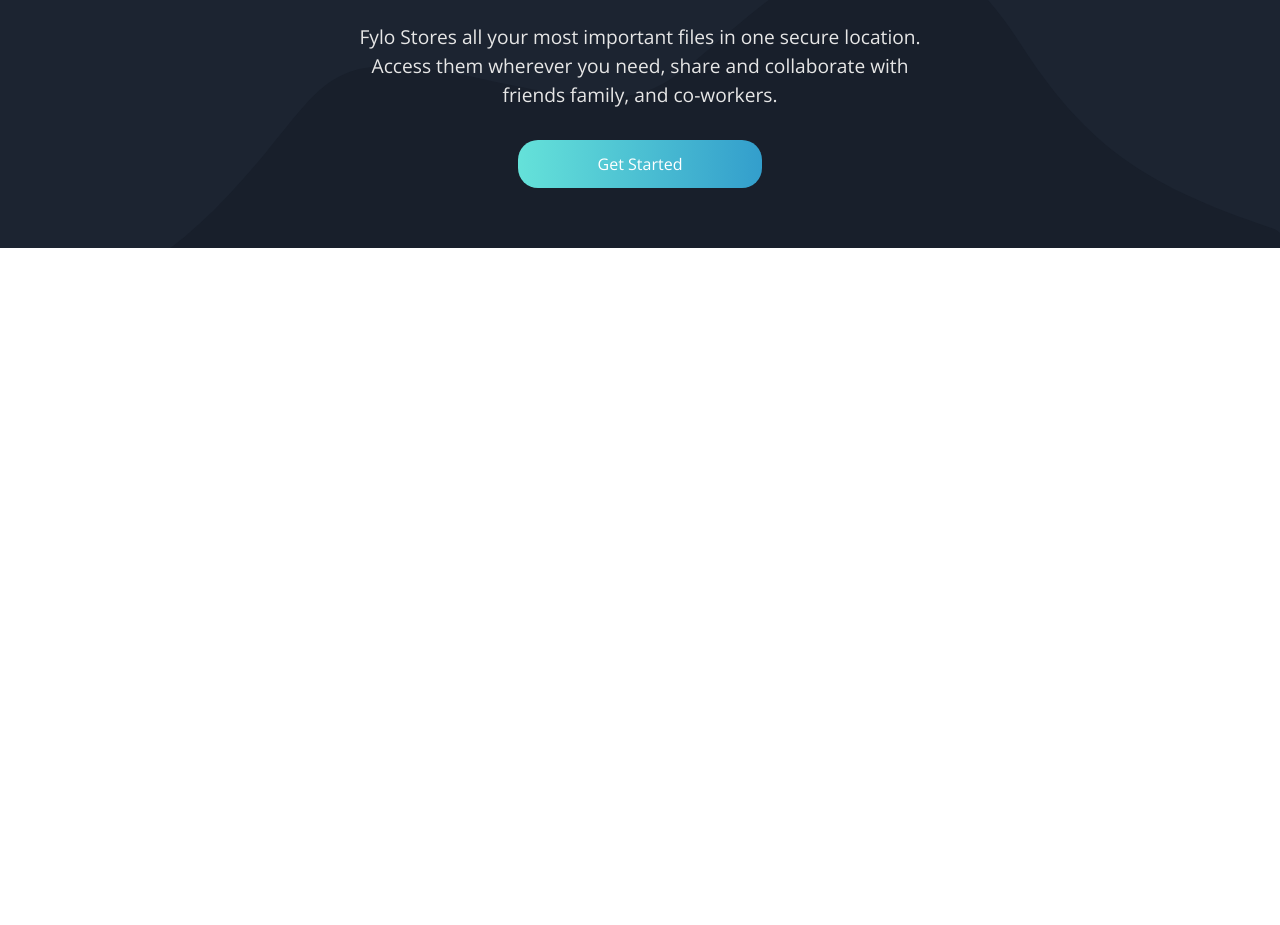
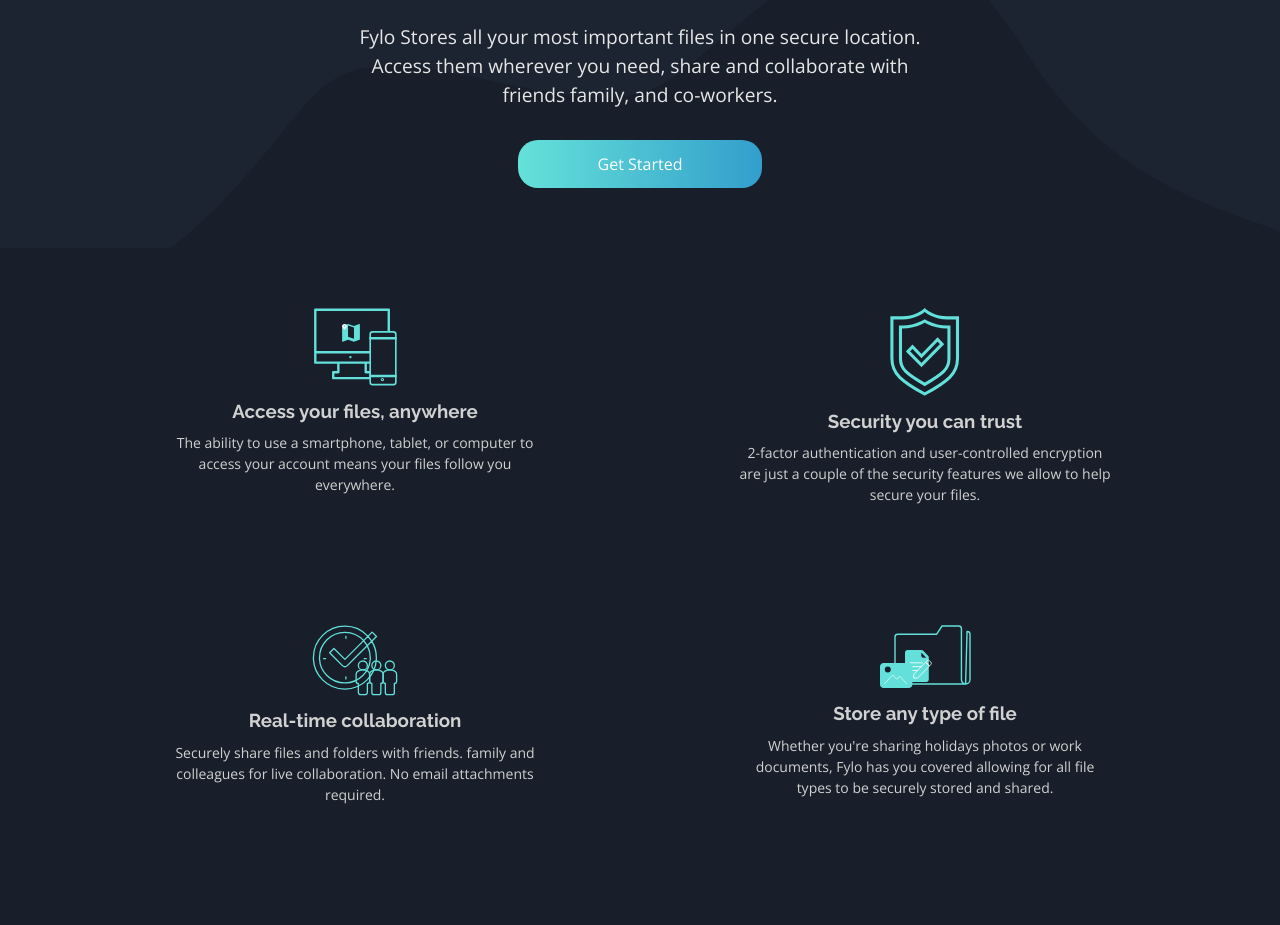
Before and after one commit to Kareemayman/Fylo_Dark_Landing_Page_FEM_Challenge, a plain HTML site: page index.html in a window 1280 px wide. Shown: the part 865-1790 px from the top of the page. Before the commit the page ends 1113 px from the top, so only its background shows below. Drawn offline with nearby package versions, Linux system fonts and the light colour scheme.

Commit message:
Added Features Section

```diff
--- a/css/fylo.css
+++ b/css/fylo.css
@@ -154,9 +154,50 @@ main .intro .curvy-background {
     background-color: var(--main-background);
 }
 
+.features .container {
+    display: flex;
+    padding-top: 60px;
+    color: var(--almost-white);
+    flex-wrap: wrap;
+    justify-content: space-between;
+}
+
+.features .container .feat {
+    flex-basis: 50%;
+    text-align: center;
+    margin-bottom: 120px;
+}
+
+.features .container .feat h3 {
+    margin: 10px 0;
+}
+
+.features .container .feat p {
+    color: var(--almost-white);
+    margin-left: auto;
+    margin-right: auto;
+    width: 375px;
+    line-height: 1.5;
+    font-size: 14px;
+}
+
 /* End Local Rules */
 
 /* Start Media Queries */
+@media (width <= 992px) {
+    .features .container {
+        flex-direction: column;
+        align-items: center;
+    }
+
+    .features .container .feat {
+        margin-bottom: 60px;
+    }
+
+    .features .container .feat p {
+        width: 300px;
+    }
+}
 @media (width <= 769px) {
     header {
         padding-top: 30px;
--- a/index.html
+++ b/index.html
@@ -67,7 +67,63 @@
         </div>
 
         <div class="features" id="features">
+            <div class="container">
+                <div class="feat">
+                    <div class="feat-img">
+                        <img src="images/icon-access-anywhere.svg" alt="access">
+                    </div>
 
+                    <h3>Access your files, anywhere</h3>
+
+                    <p>
+                        The ability to use a smartphone, tablet, or computer
+                        to access your account means your files follow you
+                        everywhere.
+                    </p>
+                </div>
+
+                <div class="feat">
+                    <div class="feat-img">
+                        <img src="images/icon-security.svg" alt="security">
+                    </div>
+
+                    <h3>Security you can trust</h3>
+
+                    <p>
+                        2-factor authentication and user-controlled encryption
+                        are just a couple of the security features we allow
+                        to help secure your files.
+                    </p>
+                </div>
+
+                <div class="feat">
+                    <div class="feat-img">
+                        <img src="images/icon-collaboration.svg" alt="collab">
+                    </div>
+
+                    <h3>Real-time collaboration</h3>
+
+                    <p>
+                        Securely share files and folders with friends.
+                        family and colleagues for live collaboration. No
+                        email attachments required.
+                    </p>
+                </div>
+
+                <div class="feat">
+                    <div class="feat-img">
+                        <img src="images/icon-any-file.svg" alt="any-file">
+                    </div>
+
+                    <h3>Store any type of file</h3>
+
+                    <p>
+                        Whether you're sharing holidays photos or work
+                        documents, Fylo has you covered allowing for all
+                        file types to be securely stored and shared.
+                    </p>
+                </div>
+            </div>
         </div>
     </main>
 </body>
```
